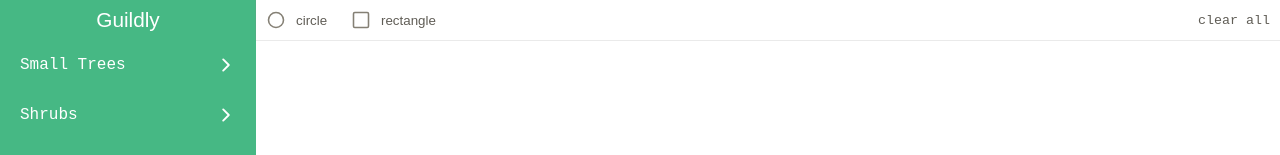
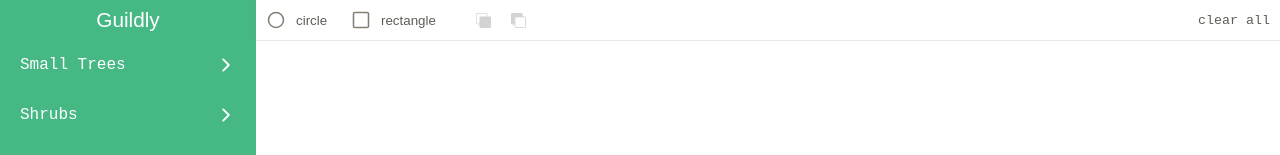
Before and after one commit to npminitthough/guildly, a React (Create React App) app: page /design in a window 1280 px wide. Shown: the top 155 px of the page. Built offline with nearby package versions, Linux system fonts and the light colour scheme; a web font is replaced by a local one.

Commit message:
Add <CardStackingButtons> to <Toolbar>.

```diff
--- a/src/components/Toolbar/Toolbar.tsx
+++ b/src/components/Toolbar/Toolbar.tsx
@@ -6,6 +6,7 @@ import CircleForm from "./ToolbarForm/CircleForm/CircleForm";
 import RectForm from "./ToolbarForm/RectForm/RectForm";
 import ToolbarButton from "./ToolbarButton";
 import Button from "../common/Button/Button";
+import CardStackingButtons from "./CardStackingButtons/CardStackingButtons";
 
 import CircleIcon from "./img/ellipse-outline.svg";
 import SquareIcon from "./img/square-outline.svg";
@@ -32,6 +33,8 @@ function Toolbar() {
         dropdownComponent={<RectForm />}
       />
 
+      {<CardStackingButtons />}
+
       <Button
         style={{ marginLeft: "auto" }}
         onClick={designContext.clearAll}
```
